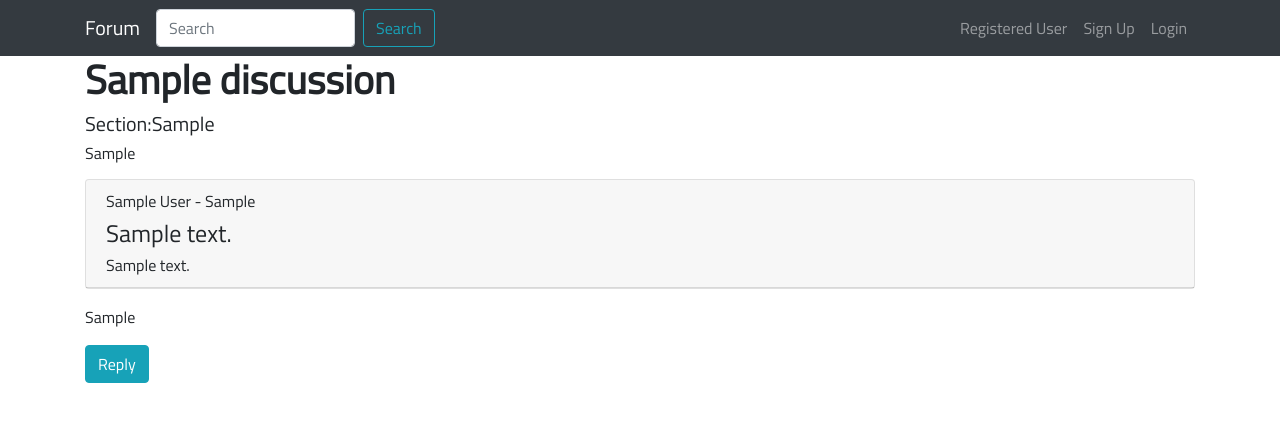
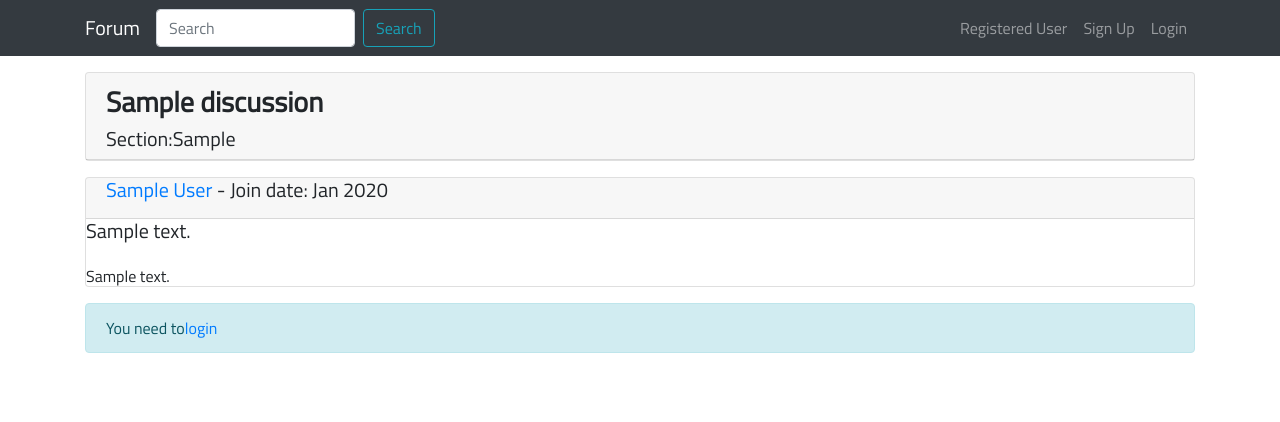
Before and after one commit to Plaoo/django_forum, a Django app: template django_forum/forum/templates/forum/single_discussion.html in a window 1280 px wide. Shown: the top 422 px of the page. Run offline with Django 3.2, Linux system fonts and the light colour scheme; the template is opened without the code that fills it: most values are stand-ins (such as "Sample title", 1, 10 or a date in 2020); some libraries are stand-ins or nearby versions.

Commit message:
Change layout for discussion

```diff
--- a/django_forum/forum/forms.py
+++ b/django_forum/forum/forms.py
@@ -19,3 +19,9 @@ class PostModelForm(forms.ModelForm):
     class Meta:
         model = Post
         fields = ["content"]
+        widgets ={
+            "content": forms.Textarea(attrs={'rows': 5,})
+        }
+        labels ={
+            "content": "Message"
+        }
--- a/django_forum/forum/templates/forum/single_discussion.html
+++ b/django_forum/forum/templates/forum/single_discussion.html
@@ -6,21 +6,34 @@
 {% block content %}
 
 {% for post in posts_discussion %}
-<h1><strong>{{ discussion.title }}</strong></h1>
-<h5> Section:{{ discussion.section_membership }}</h5>
-<h6>{{ discussion.data_creation }}</h6>
 <div class="card my-3">
-    <div class="card-header">
-        <h6>{{ post.author_post }} - {{ post.data_creation }}</h6>
 
-        <h4>{{ post.content }}</h4>
+    {% if forloop.first %}
+    <div class="card-header pb-0">
+        <h3><strong>{{ discussion.title }}</strong></h3>
+        <h5> Section:{{ discussion.section_membership }}</h5>
+    </div>
 
+    {% endif %}
+</div>
 
-        <h6 class="card-text">{{ section.description }}</h6>
-    </div>
+<div class="card my-3">
+
+    <h5 class="card-header pb-0 py-0"><a href="{% url 'user_profile' username=post.author_post.username %}">{{ post.author_post }}</a> -  Join date: {{ post.author_post.date_joined|date:"M Y" }}<p class="text-muted">{{ post.data_creation|date:"r" }}</p>
+    </h5>
+
+    <h5>{{ post.content|linebreaks }}</h5>
+
+    <h6 class="card-text">{{ section.description }}</h6>
+
 </div>
 {% endfor %}
 
+{% if request.user.is_authenticated %}
 {% include 'forum/form_reply.html' %}
-
+{% else %}
+<div class="alert alert-info" role="alert">
+    You need to<a href="{% url 'login' %}?next={{ request.get_full_path }}">login</a>
+</div>
+{% endif %}
 {% endblock content %}
--- a/django_forum/forum/views.py
+++ b/django_forum/forum/views.py
@@ -44,6 +44,7 @@ def createDiscussion(request, pk):
 
     return render(request, "forum/create_discussion.html", context)
 
+@login_required
 def viewDiscussion(request, pk):
     discussion = get_object_or_404(Discussion, pk=pk)
     posts_discussion = Post.objects.filter(discussion=discussion)
```
Also changed, not shown: django_forum/db.sqlite3, media-serve/tesla-cat.jpg (added).
